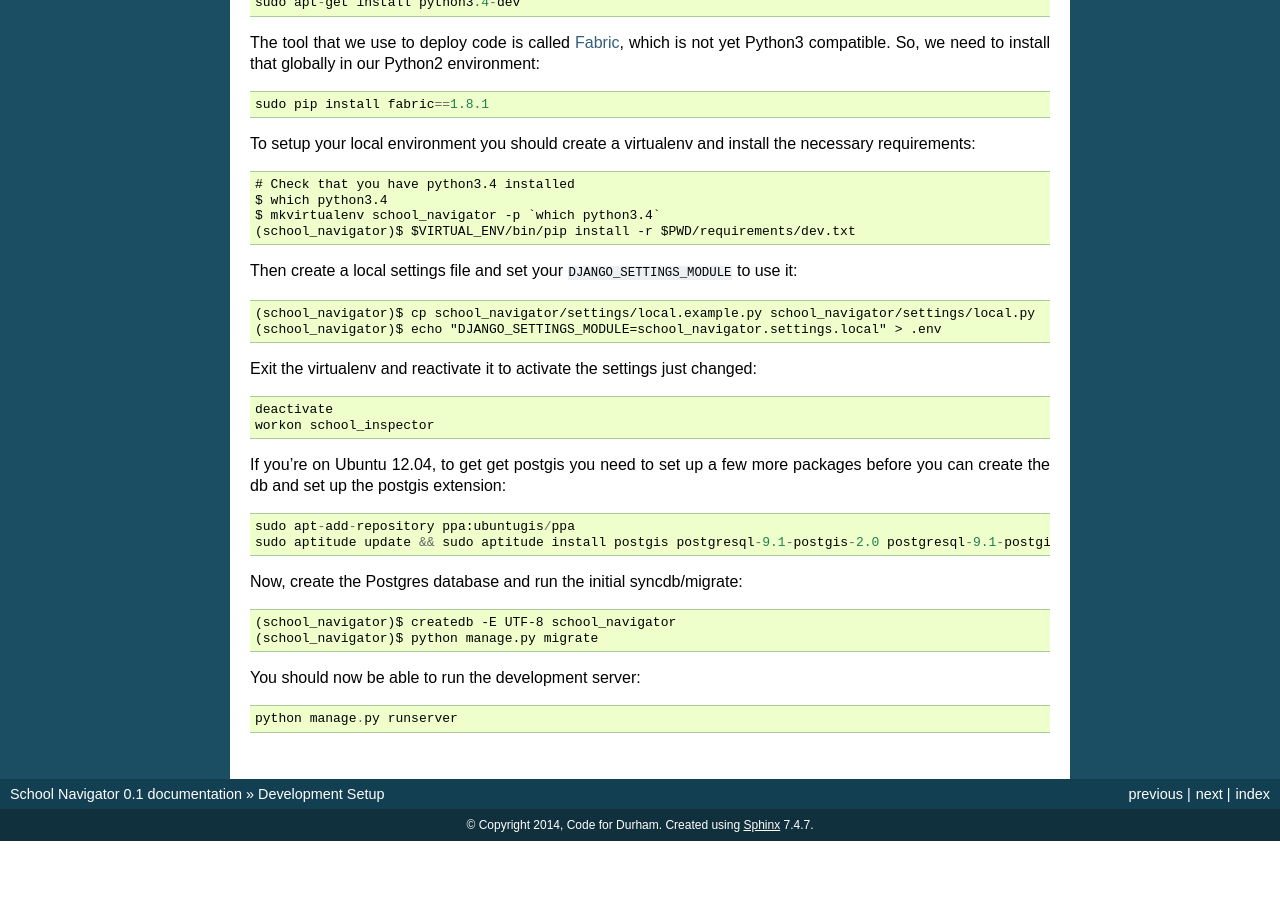
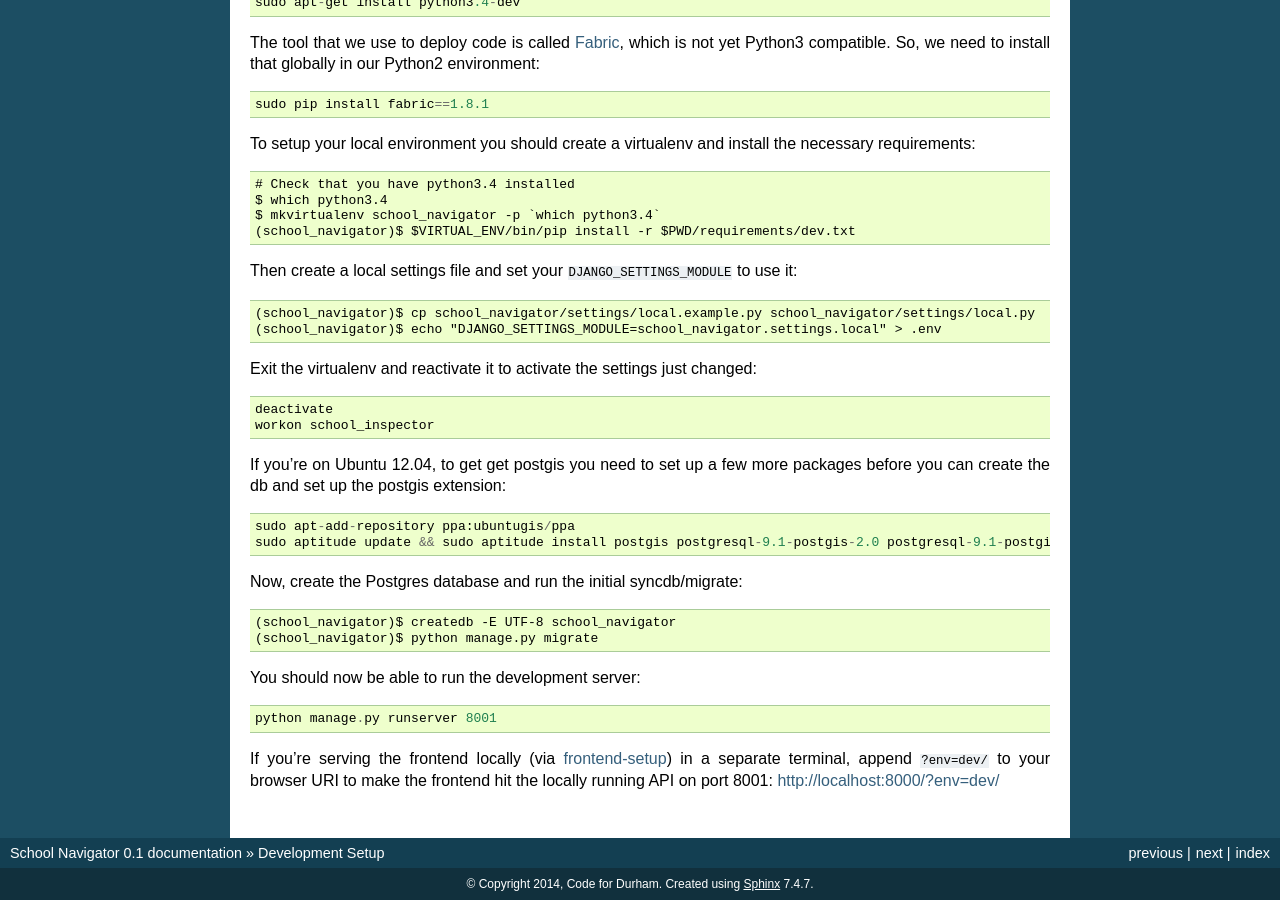
Before and after one commit to codefordurham/school-navigator, a Sphinx documentation site: the page built from docs/dev-setup.rst, in a window 1280 px wide and 900 px high, scrolled down 1320 px. Built offline with Sphinx 7.4.7, drawn with Linux system fonts in a browser that asks for light colours; before the commit the page ends 2161 px from its top, so only the background shows below that.

Commit message:
add instructions for running frontend and backend together

```diff
--- a/docs/dev-setup.rst
+++ b/docs/dev-setup.rst
@@ -122,4 +122,8 @@ Now, create the Postgres database and run the initial syncdb/migrate::
 
 You should now be able to run the development server::
 
-    python manage.py runserver
+    python manage.py runserver 8001
+
+If you're serving the frontend locally (via `frontend-setup`_) in a separate
+terminal, append ``?env=dev/`` to your browser URI to make the frontend hit the
+locally running API on port 8001: http://localhost:8000/?env=dev/
```
